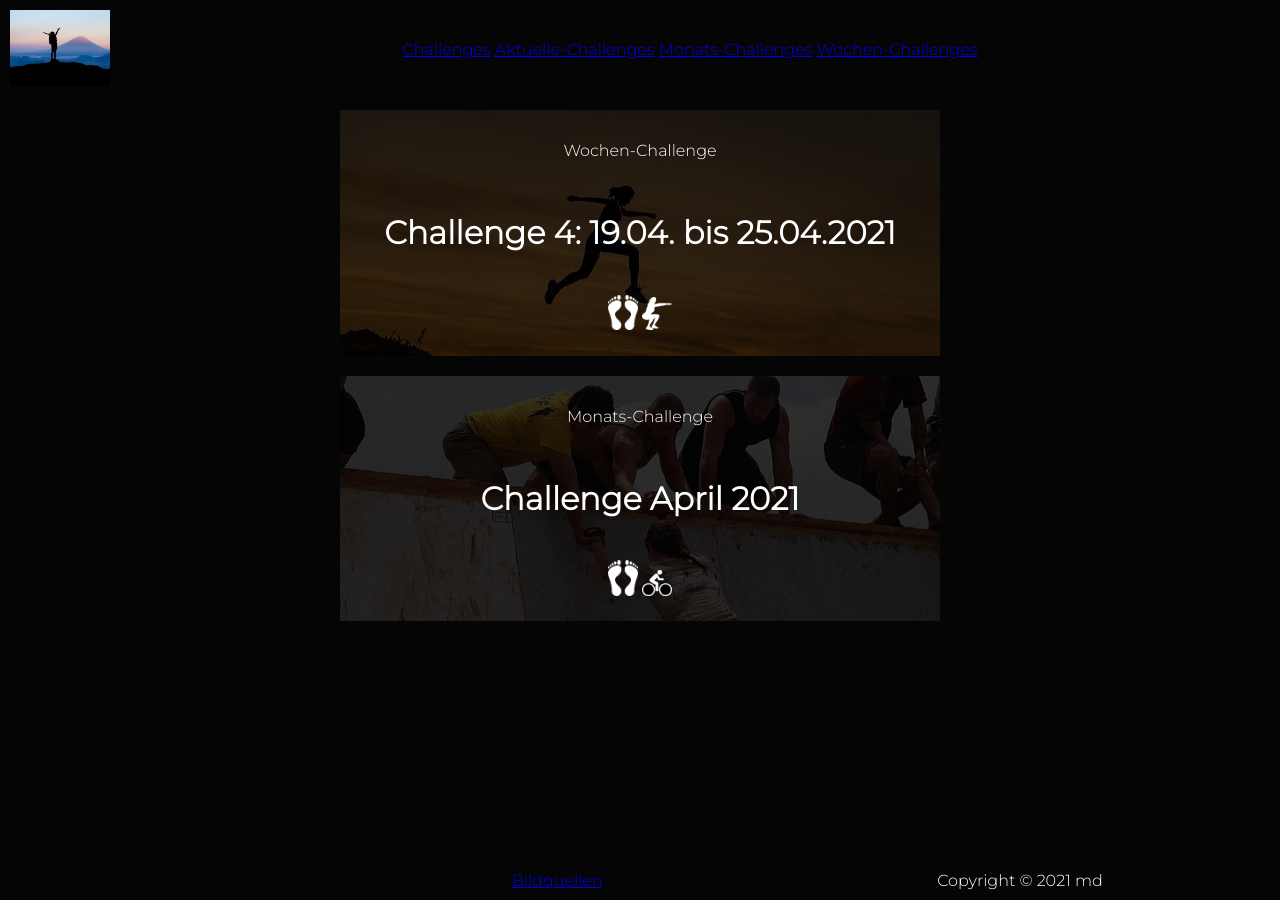
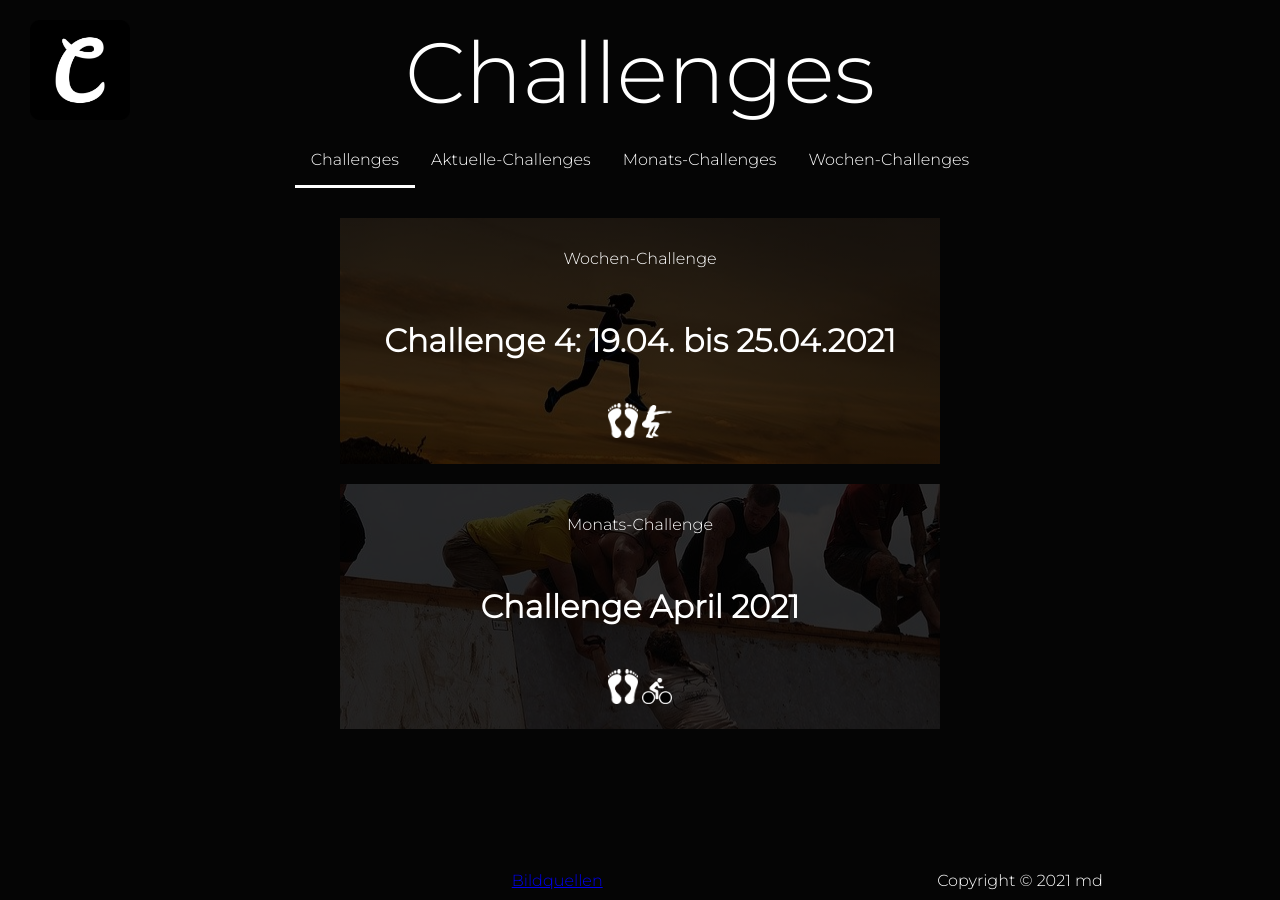
Before and after one commit to MichaelDiers/challenges, a Jekyll site: the page built from index.md, in a window 1280 px wide. Built offline with Jekyll 4.4.1, drawn with Linux system fonts in a browser that asks for light colours.

Commit message:
new navigation layout, desktop-mobil-switch

```diff
--- a/_includes/navigation.html
+++ b/_includes/navigation.html
@@ -1,19 +1,49 @@
+{% assign logo_href = site.baseurl %}
+{% if logo_href == null %}
+  {% assign logo_href = "/" %}
+{% endif %}
+{% assign logo_url = site.baseurl | append: "/assets/images/favicon/android-chrome-192x192.png" %}
 <nav>
-  <div class='logo'>
-    {% assign logoUrl = site.baseurl %}
-    {% if logoUrl == null %}
-      {% assign logoUrl = "/" %}
-    {% endif %}
-    <a href="{{ logoUrl }}">
-      {% assign logo = site.baseurl | append: "/assets/images/raise-3338589_640.jpg" %}
-      <img src="{{ logo }}" alt="logo">
-    </a>
+  <div class='show-on-mobile'>
+    <div>
+      <a href="{{ logo_href }}" class='logo'>
+        <img src="{{ logo_url }}" alt="logo">
+      </a>
+      <div>Challenges</div>
+      <div class="menu">
+        <input name="toggle" type="checkbox" />
+        <label for="toggle">
+          <div></div>
+          <div></div>
+          <div></div>
+        </label>
+        <div class="menu-content">
+          {% assign pages = site.pages | where_exp: "item", "item.navigation_rank != null" | where_exp: "item", "item.navigation_rank > 0" | sort: "navigation_rank" %}
+          {% for currentPage in pages %}
+            {% assign currentLink = site.baseurl | append: currentPage.url %}
+            <div>
+              <a href="{{ currentLink }}">{{ currentPage.title }}</a>
+            </div>
+          {% endfor %}
+        </div>
+      </div>
+    </div>
   </div>
-  <div class='menu'>
-    {% assign pages = site.pages | where_exp: "item", "item.navigation_rank != null" | where_exp: "item", "item.navigation_rank > 0" | sort: "navigation_rank" %}
-    {% for currentPage in pages %}
-      {% assign currentLink = site.baseurl | append: currentPage.url %}
-      <a href="{{ currentLink }}" {% if currentPage.url == page.url %} class="current" {% endif %}>{{ currentPage.title }}</a>
-    {% endfor %}
+  <div class='show-on-desktop'>
+    <div>
+      <a href="{{ logo_href }}" class="logo">
+        <img src="{{ logo_url }}" alt="logo">
+      </a>
+      <div class='headline'>Challenges</div>
+      <ul>
+        {% assign pages = site.pages | where_exp: "item", "item.navigation_rank != null" | where_exp: "item", "item.navigation_rank > 0" | sort: "navigation_rank" %}
+        {% for currentPage in pages %}
+          {% assign currentLink = site.baseurl | append: currentPage.url %}
+          <li>
+            <a href="{{ currentLink }}" {% if currentPage.url == page.url %} class="active" {% endif %}>{{ currentPage.title }}</a>
+          </li>
+        {% endfor %}
+      </ul>
+    </div>
   </div>
 </nav>
--- a/_layouts/default.html
+++ b/_layouts/default.html
@@ -16,9 +16,7 @@
     </head>
     <body>
         <header>
-            <div>
-                {% include navigation.html %}
-            </div>
+            {% include navigation.html %}
         </header>
         <main>
             <div>
--- a/_sass/constants.scss
+++ b/_sass/constants.scss
@@ -2,4 +2,12 @@ $icon-width: 30px;
 $icon-height: 30ox;
 
 $background-color: #050505;
+$background-color-highlight: #1a1a1a;
 $color: white;
+
+$desktop-min-width: 768px;
+
+$menu-height: 60px;
+$menu-width: 50px;
+$menu-hamburger-width: 3px;
+$menu-hamburger-margin: 6px;
--- a/_sass/fonts.scss
+++ b/_sass/fonts.scss
@@ -1 +1,2 @@
 @import url('https://fonts.googleapis.com/css2?family=Montserrat:wght@300&display=swap');
+@import url('https://fonts.googleapis.com/css2?family=Leckerli+One&display=swap');
--- /dev/null
+++ b/_sass/keyframes.scss
@@ -0,0 +1,4 @@
+@keyframes animation-opacity-0-1 {
+    from {opacity: 0; }
+    to {opacity: 1;}
+}
--- /dev/null
+++ b/_sass/mobile-desktop.scss
@@ -0,0 +1,17 @@
+.show-on-mobile {
+    display: block;
+}
+
+.show-on-desktop {
+    display: none;
+}
+
+@media screen and (min-width: $desktop-min-width) {
+    .show-on-mobile {
+        display: none;
+    }
+
+    .show-on-desktop {
+        display: block;
+    }
+}
--- a/_sass/navigation.scss
+++ b/_sass/navigation.scss
@@ -1,12 +1,135 @@
-nav {
-    padding: 10px;
+nav > .show-on-mobile > div {
     display: grid;
-    grid-template-rows: 1fr;
     grid-template-columns: auto 1fr auto;
-    grid-template-areas: 'logo menu empty';
+    grid-template-rows: auto;
     place-items: center;
+    padding: 20px;
 
-    > div.logo {
+    .logo > img {
+        width: 50px;
+    }
+
+    .menu {
+        width: $menu-width;
+        height: $menu-height;
+    }
+
+    .menu > input {
+        position: relative;
+        z-index: 4;
+        width: $menu-width;
+        height: $menu-height;
+        opacity: 0;
+
+        ~ .menu-content {
+            display: none;
+            position: relative;
+            color: $background-color;
+            background: $color;
+            z-index: 2;
+            padding: 20px;
+            width: 75vw;
+            left: calc(-75vw + 60px);
+            top: -100px;
+            opacity: 0;
+
+            div {
+                margin: 20px;
+
+                a:link, a:visited {
+                    color: $background-color;
+                    text-decoration: none;
+                    cursor: auto;
+                  }
+
+                  a:link:active, a:visited:active {
+                    color: $background-color;
+                  }
+            }
+        }
+
+        @keyframes animation-cross-left {
+            from {
+                transform: translateY(0px) rotateZ(0deg) translateX(0px);
+            }
+            to {
+                transform: translateY(4px) rotateZ(45deg) translateX(1px);
+            }
+        }
+
+        @keyframes animation-cross-right {
+            from {
+                transform: translateY(0px) rotateZ(0deg);
+            }
+            to {
+                transform: translateY(-5px) rotateZ(-45deg)
+            }
+        }
+
+        &:checked {
+            ~ .menu-content {
+                display: block;
+                animation-name: animation-opacity-0-1;
+                animation-duration: 1s;
+                animation-fill-mode: forwards;
+            }
+
+            ~ label div {
+                animation-duration: 1s;
+                animation-fill-mode: forwards;
+            }
+
+            @keyframes animation-border-color-switch {
+                from {
+                    border-bottom-color: $color;
+                }
+                to {
+                    border-bottom-color: $background-color;
+                }
+            }
+
+            ~ label div:first-child {
+                animation-name: animation-border-color-switch, animation-cross-left;
+            }
+
+            ~ label div:nth-child(2) {
+                display: none;
+            }
+
+            ~ label div:last-child {
+                animation-name: animation-border-color-switch, animation-cross-right;
+            }
+        }
+    }
+
+    .menu > label {
+        position: relative;
+        z-index: 3;
+
+        > div {
+            position: relative;
+            border-bottom: $color;
+            border-bottom-width: $menu-hamburger-width;
+            border-bottom-style: solid;
+            border-radius: 3px;
+            margin-bottom: $menu-hamburger-margin;
+            top: calc(-#{$menu-height} / 2 - (2 * (#{$menu-hamburger-width} + #{$menu-hamburger-margin})) / 2 - (#{$menu-hamburger-width} + #{$menu-hamburger-margin}) / 2);
+        }
+    }
+}
+
+nav > .show-on-desktop > div {
+    display: grid;
+    grid-template-columns: 120px 1fr 120px;
+    grid-template-rows: auto auto;
+    grid-template-areas:
+        "logo headline ."
+        ". menu .";
+    place-items: center;
+    padding: 20px;
+    gap: 10px;
+
+    .logo {
         grid-area: logo;
 
         img {
@@ -14,7 +137,41 @@ nav {
         }
     }
 
-    > div.menu {
+    .headline {
+        grid-area: headline;
+        font-size: 64pt;
+    }
+
+    ul {
         grid-area: menu;
+        list-style-type: none;
+        margin: 0;
+        padding: 0;
+        overflow: hidden;
+        background-color: $background-color;
     }
+
+    li {
+        float: left;
+    }
+
+    li a {
+        display: block;
+        color: $color;
+        text-align: center;
+        padding: 16px;
+        text-decoration: none;
+
+        border-bottom-style: solid;
+        border-bottom-color: $background-color;
+
+        &.active {
+            border-bottom-color: $color;
+        }
+      }
+
+      li a:hover {
+        background-color: $background-color-highlight;
+        border-bottom-color: $color;
+      }
 }
--- a/assets/css/styles.scss
+++ b/assets/css/styles.scss
@@ -2,6 +2,8 @@
 ---
 @import "fonts";
 @import "constants";
+@import "keyframes";
+@import "mobile-desktop";
 @import "main";
 @import "navigation";
 @import "post";
```
